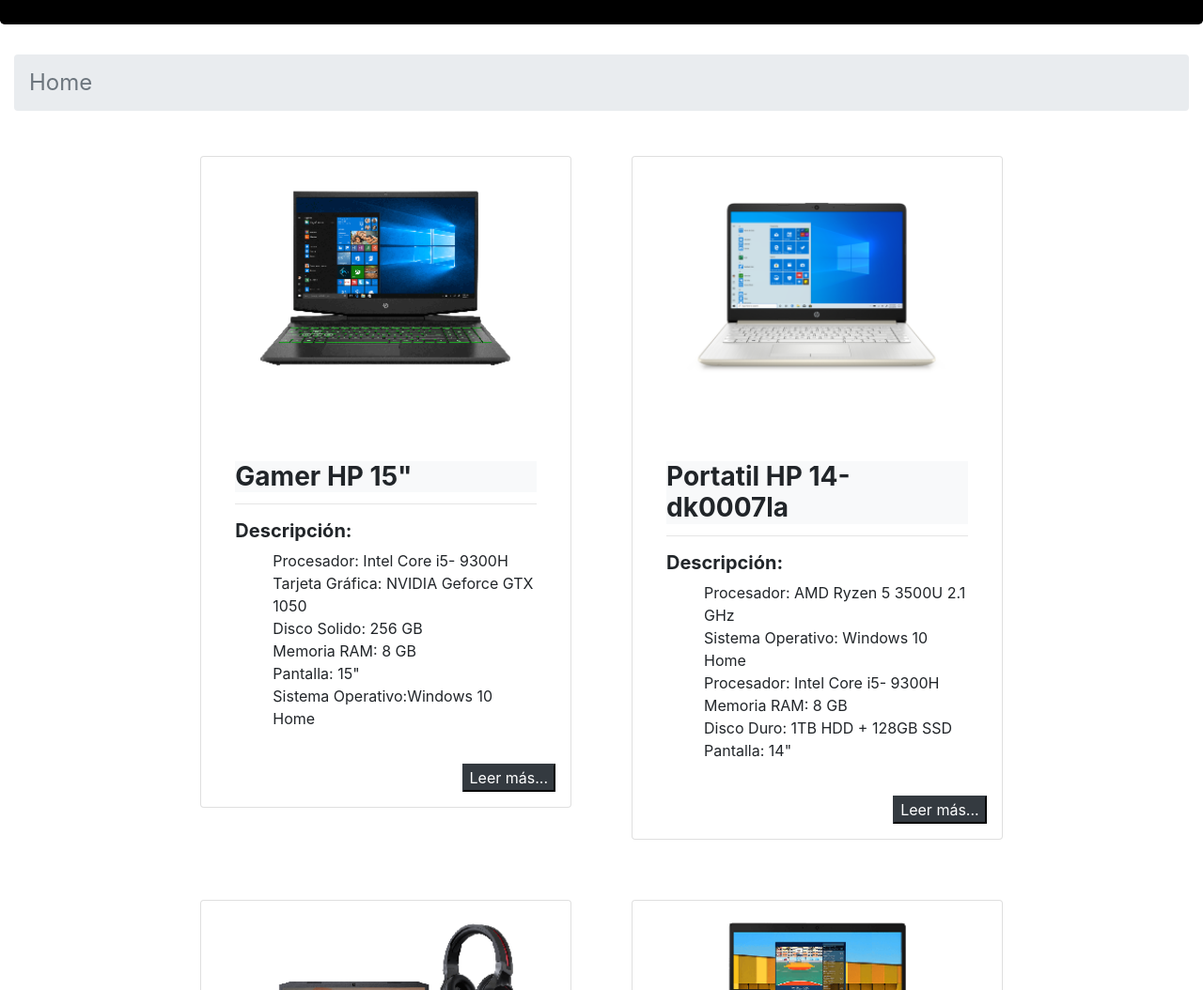
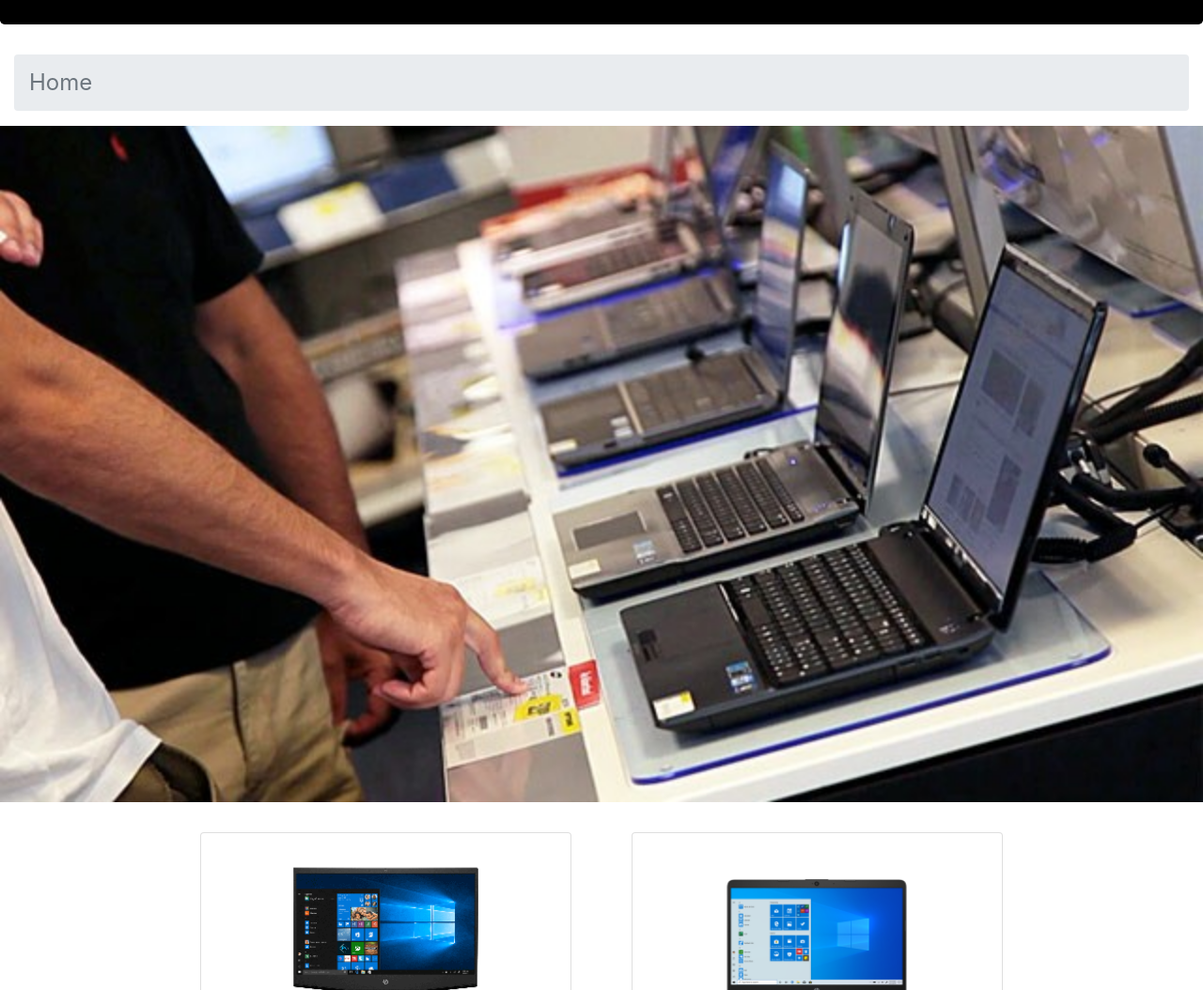
Before and after one commit to clasesucatmarlon/BootStrapCoursera, a website: page index.html in a window 1280 px wide. Shown: the part 420-1474 px from the top of the page at 94% size. Drawn offline with nearby package versions, Linux system fonts and the light colour scheme; a web font is replaced by a local one.

Commit message:
add image banner

```diff
--- a/css/styles.css
+++ b/css/styles.css
@@ -11,6 +11,10 @@
 .card-img-top {
   width: 18rem;
   height: 18rem;
+}
+
+.fondo {
+  width: 150%;
 }
 
 .footer {
--- a/index.html
+++ b/index.html
@@ -49,8 +49,11 @@
                 <li class="breadcrumb-item active breadcrumb-text" aria-current="page">Home</li>
             </ol>
         </nav>
+    </div>
 
+    <img src="./images/fondo1.jpg" class="img-fluid fondo" alt="Imagen fondo">
 
+    <div class="container-fluid">
         <div class="row justify-content-center">
             <div class="col col-md-4 m-3 p-3 bg-white d-flex flex-column">
                 <div class="card card-compu p-3">
```
Also changed, not shown: images/fondo1.jpg (added), images/fondo2.jpeg (added).
